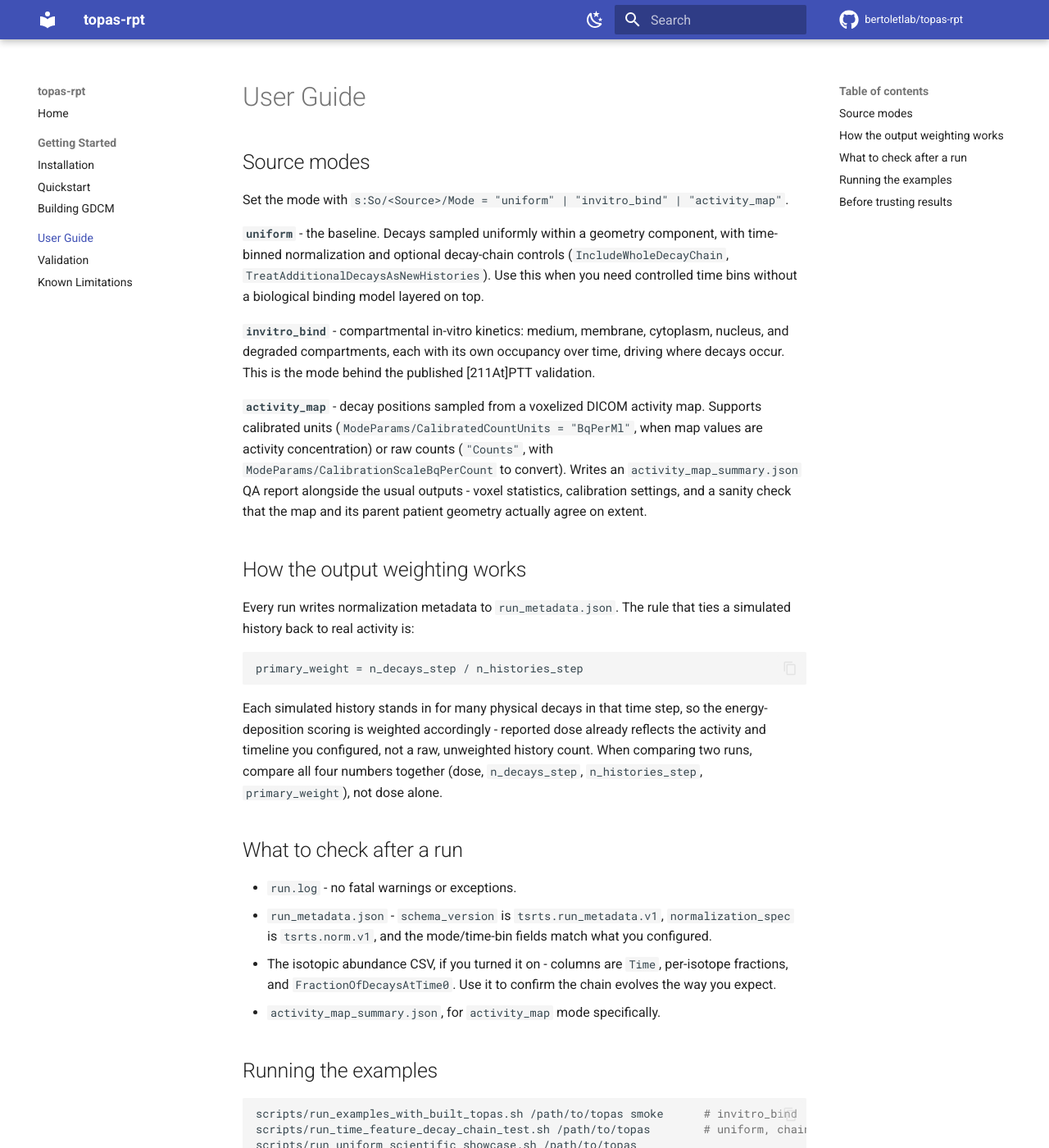
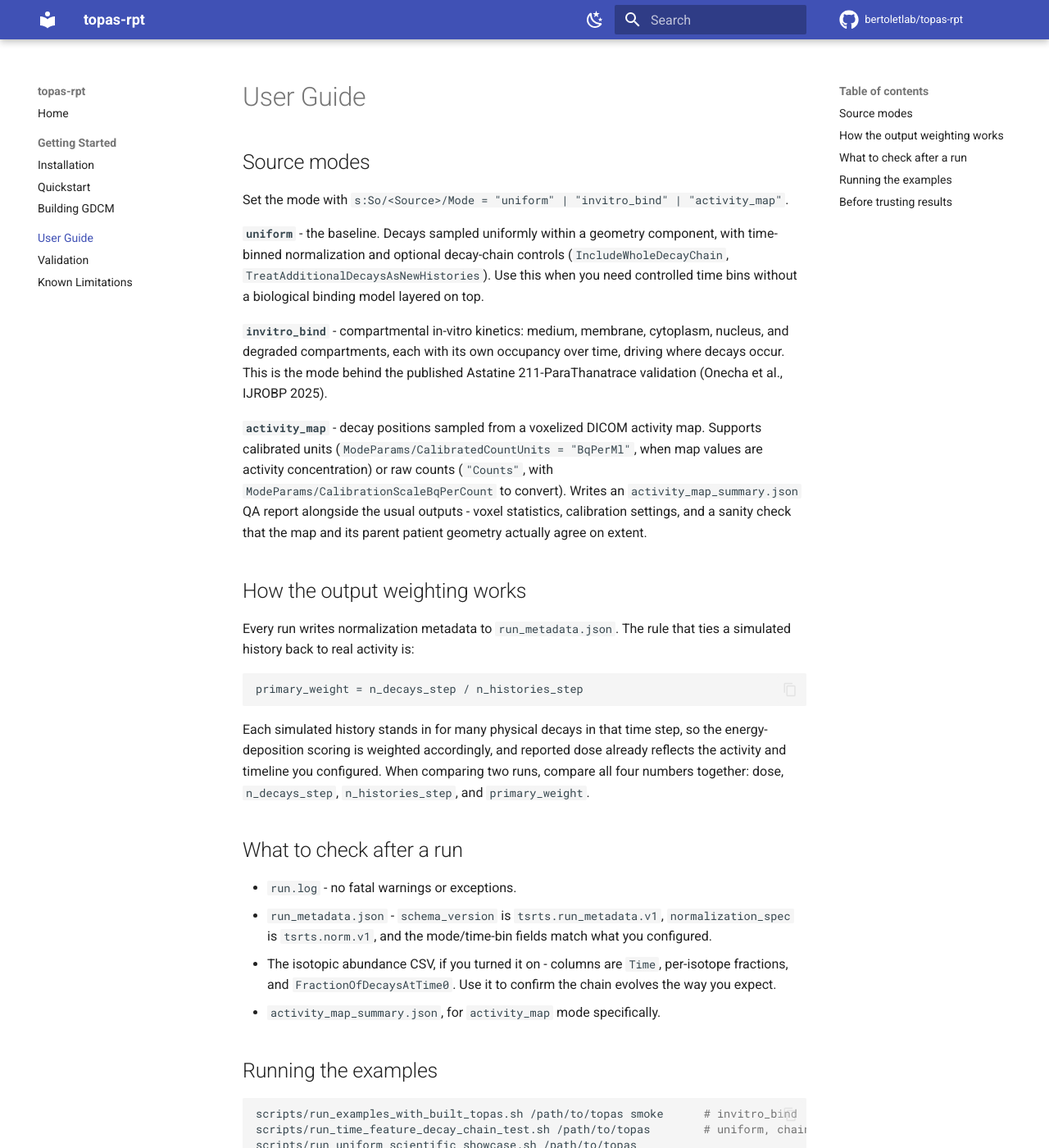
Before and after one commit to bertoletlab/topas-rpt, an MkDocs documentation site: the page built from docs/user_guide.md, in a window 1280 px wide and 1400 px high. Shown: the whole window at 82% size. Built offline with MkDocs 1.6.1 and Material for MkDocs 9.7.7, drawn with Linux system fonts in a browser that asks for light colours; comment, search, counter and statistics services are not loaded; some of the changed text lies outside the part shown.

Commit message:
Copy-edit the documentation pages
Reworked a few sentences across the docs for clarity: simplified some
overcompressed relative-clause phrasing, tightened two contrastive
constructions, and replaced an ad hoc isotope abbreviation with the
field-standard notation (Astatine 211-ParaThanatrace).

````diff
--- a/docs/user_guide.md
+++ b/docs/user_guide.md
@@ -13,7 +13,7 @@ on top.
 **`invitro_bind`** - compartmental in-vitro kinetics: medium, membrane,
 cytoplasm, nucleus, and degraded compartments, each with its own occupancy
 over time, driving where decays occur. This is the mode behind the published
-[211At]PTT validation.
+Astatine 211-ParaThanatrace validation (Onecha et al., IJROBP 2025).
 
 **`activity_map`** - decay positions sampled from a voxelized DICOM activity
 map. Supports calibrated units (`ModeParams/CalibratedCountUnits =
@@ -33,11 +33,10 @@ primary_weight = n_decays_step / n_histories_step
 ```
 
 Each simulated history stands in for many physical decays in that time step,
-so the energy-deposition scoring is weighted accordingly - reported dose
-already reflects the activity and timeline you configured, not a raw,
-unweighted history count. When comparing two runs, compare all four numbers
-together (dose, `n_decays_step`, `n_histories_step`, `primary_weight`), not
-dose alone.
+so the energy-deposition scoring is weighted accordingly, and reported dose
+already reflects the activity and timeline you configured. When comparing two
+runs, compare all four numbers together: dose, `n_decays_step`,
+`n_histories_step`, and `primary_weight`.
 
 ## What to check after a run
 
````
Also changed, not shown: other parts of docs/user_guide.md (+3 -3 lines), docs/building_gdcm.md (+5 -5 lines), docs/known_limitations.md (+4 -4 lines), docs/validation.md (+2 -2 lines).
